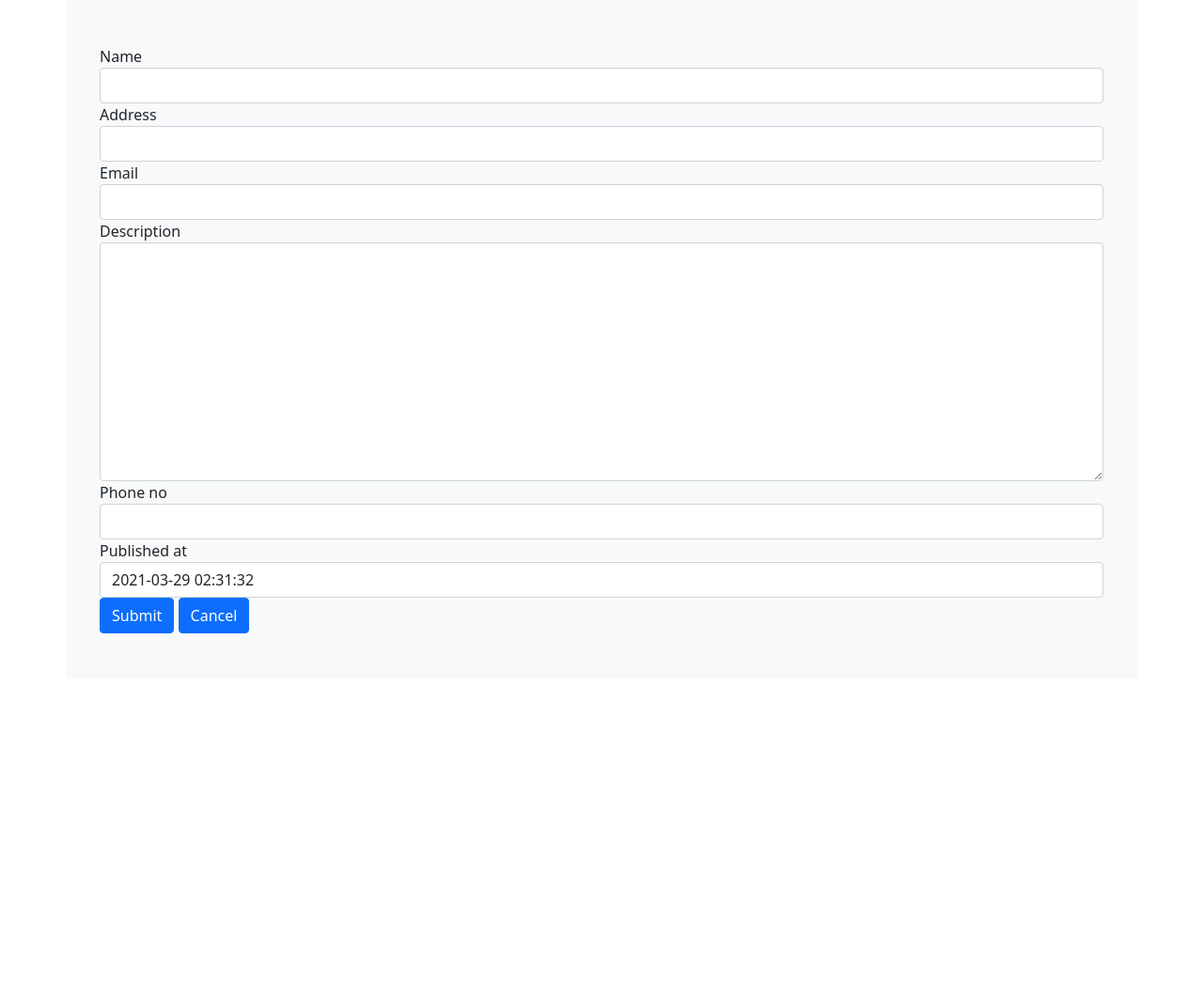
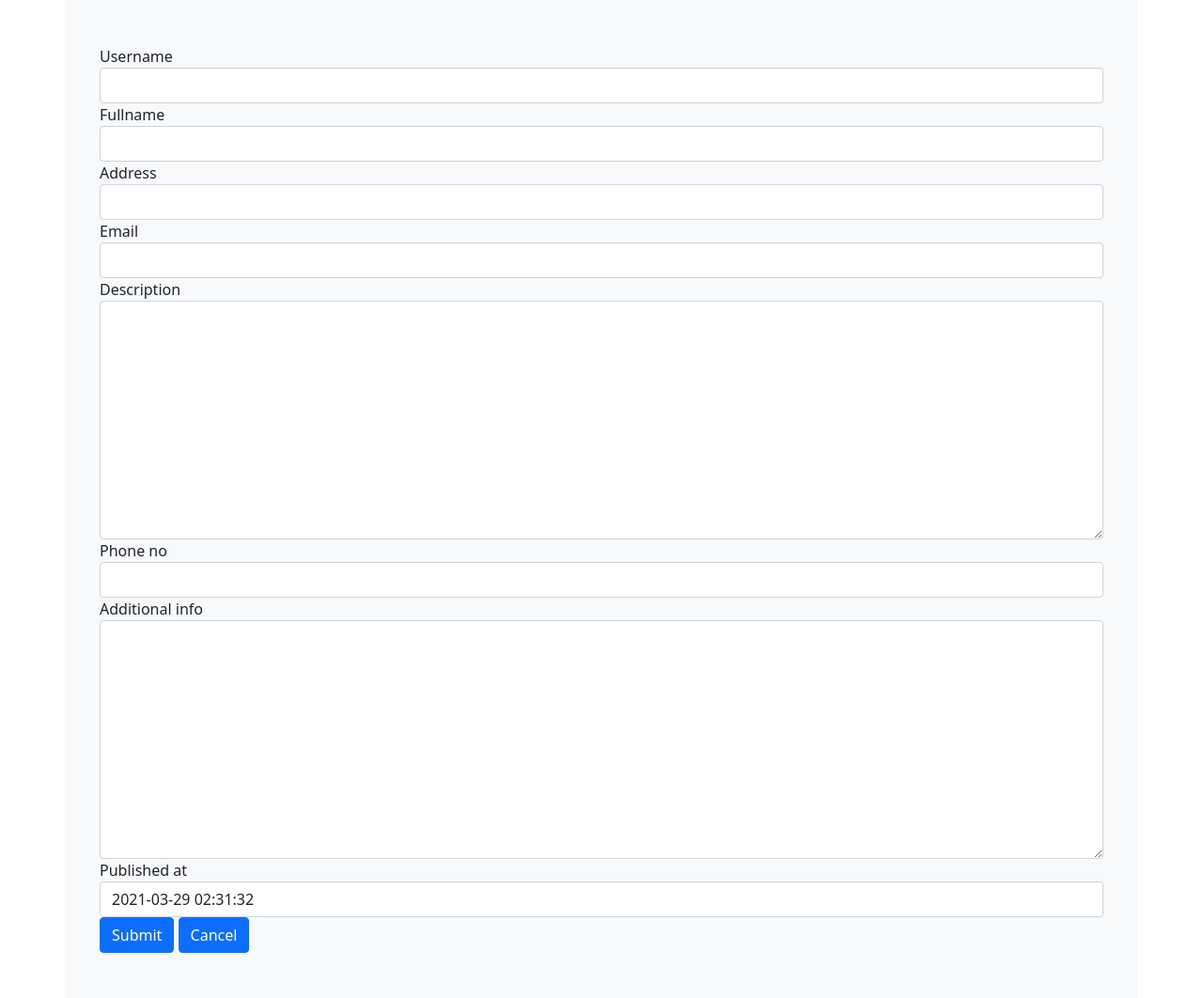
Before and after one commit to girisagar46/django-crud-app-with-github-login, a Django app: page /add/ in a window 1280 px wide. Shown: the part 40-1102 px from the top of the page at 94% size. Before the commit the page ends 714 px from the top, so only its background shows below. Run offline with Django 3.2, Linux system fonts and the light colour scheme; the visitor is signed in with stand-in values (Sample User, id 1); parts of the project's set-up code (start-up, migrations or seed data) failed here and were passed over; some libraries are stand-ins or nearby versions.

Commit message:
fix: Added helper function to get additional info from GitHub

```diff
--- a/personalprofile/admin.py
+++ b/personalprofile/admin.py
@@ -6,5 +6,5 @@ from .models import PersonalProfile
 @admin.register(PersonalProfile)
 class PersonalProfileAdmin(admin.ModelAdmin):
     prepopulated_fields = {
-        "name": ("name",),
+        "username": ("username",),
     }
--- a/personalprofile/models.py
+++ b/personalprofile/models.py
@@ -6,11 +6,13 @@ from phonenumber_field.modelfields import PhoneNumberField
 
 
 class PersonalProfile(models.Model):
-    name = models.CharField(max_length=200)
+    username = models.CharField(max_length=200)
+    fullname = models.CharField(max_length=200)
     address = models.CharField(max_length=200)
     email = models.CharField(max_length=200)
     description = models.TextField(null=True)
     phone_no = PhoneNumberField(blank=True, unique=True)
+    additional_info = models.TextField(null=True)
     updated_at = models.DateTimeField(auto_now=True)
     published_at = models.DateTimeField(default=timezone.now)
 
@@ -21,4 +23,4 @@ class PersonalProfile(models.Model):
         ordering = ["-published_at"]
 
     def __str__(self):
-        return self.name
+        return self.username
--- a/personalprofile/views.py
+++ b/personalprofile/views.py
@@ -1,14 +1,31 @@
+import json
+
+import requests
 from django.contrib.auth.decorators import login_required
 from django.shortcuts import render
 from django.urls import reverse_lazy
 from django.views import generic
 
 from .models import PersonalProfile
+from .utils import get_github_profile
 
 
 class IndexView(generic.ListView):
     model = PersonalProfile
     template_name = "index.html"
+
+    def get_queryset(self):
+        """Overrides the default ListView to update or create GitHub profile record."""
+        username = self.request.user
+        profile = get_github_profile(username=username)
+        # Saves the basic info from GitHub API
+        self.model.objects.update_or_create(
+            username=username, fullname=profile.get("name"), description=profile.get("bio")
+        )
+
+    def get_context_data(self, **kwargs):
+        context = self.model.objects.filter(username=self.request.user)
+        return {"profile": context}
 
 
 class AddView(generic.CreateView):
```
Also changed, not shown: personalprofile/utils.py (added, +22 -0 lines), templates/github-header.html (+24 -10 lines), 4 other files.
